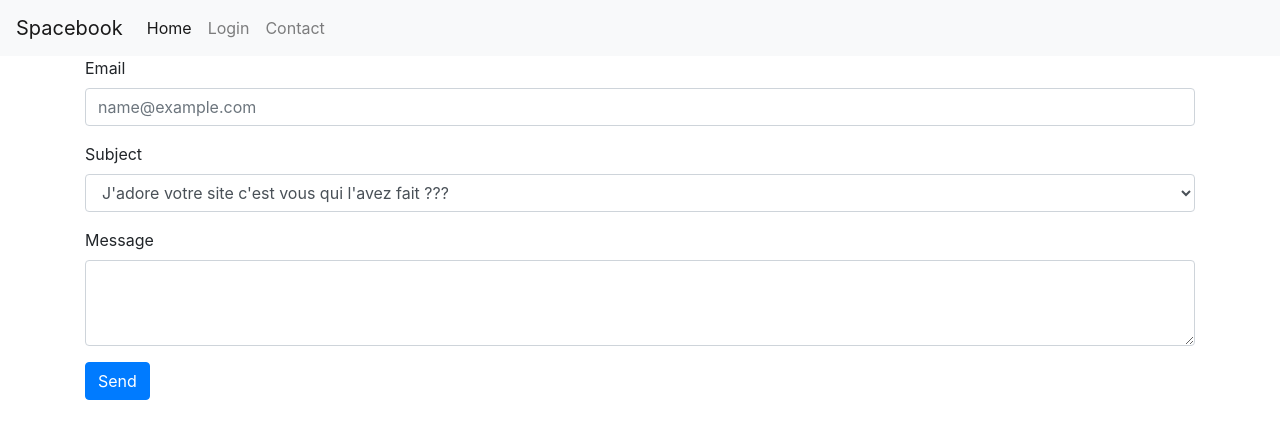
After one commit to Krilline/Projet-SpaceBook, a PHP site: template src/View/Home/contactform.html.twig in a window 1280 px wide. The commit adds this page. Shown: the top 439 px of the page. Run offline with PHP 8.4, Linux system fonts and the light colour scheme; the template is opened without the code that fills it, so the values that code supplies are empty; some libraries are stand-ins or nearby versions.

Commit message:
Added contact_us form with little CSS

```diff
--- /dev/null
+++ b/src/View/Home/contactform.html.twig
@@ -0,0 +1,27 @@
+{% extends 'layout.html.twig' %}
+
+{% block content %}
+
+    <form method="post">
+    <div class="form-group">
+        <label for="exampleFormControlInput1">Email</label>
+        <input type="email" class="form-control" id="exampleFormControlInput1" name="email" placeholder="name@example.com">
+    </div>
+    <div class="form-group">
+        <label for="exampleFormControlSelect1">Subject</label>
+        <select class="form-control" id="exampleFormControlSelect1" name="subject">
+            <option>J'adore votre site c'est vous qui l'avez fait ???</option>
+            <option>Pas mal pour du tout, original en plus</option>
+            <option>Sympa ... pour des débutants</option>
+            <option>Pas top déjà vue cent fois</option>
+            <option>Je veux connaitre le nom de l'idiot qui ...</option>
+        </select>
+    </div>
+
+    <div class="form-group">
+        <label for="exampleFormControlTextarea1">Message</label>
+        <textarea class="form-control" id="exampleFormControlTextarea1" name="message" rows="3"></textarea>
+    </div>
+        <button type="submit" class="btn btn-primary">Send</button>
+    </form>
+{% endblock %}
--- a/src/View/layout.html.twig
+++ b/src/View/layout.html.twig
@@ -26,6 +26,9 @@
             <li class="nav-item">
                 <a class="nav-link" href="home/login">Login</a>
             </li>
+            <li class="nav-item">
+                <a class="nav-link" href="home/Contact">Contact</a>
+            </li>
 
         </ul>
     </div>
```
Also changed, not shown: src/Controller/HomeController.php (+17 -0 lines), src/Model/ContactManager.php (added, +40 -0 lines).
